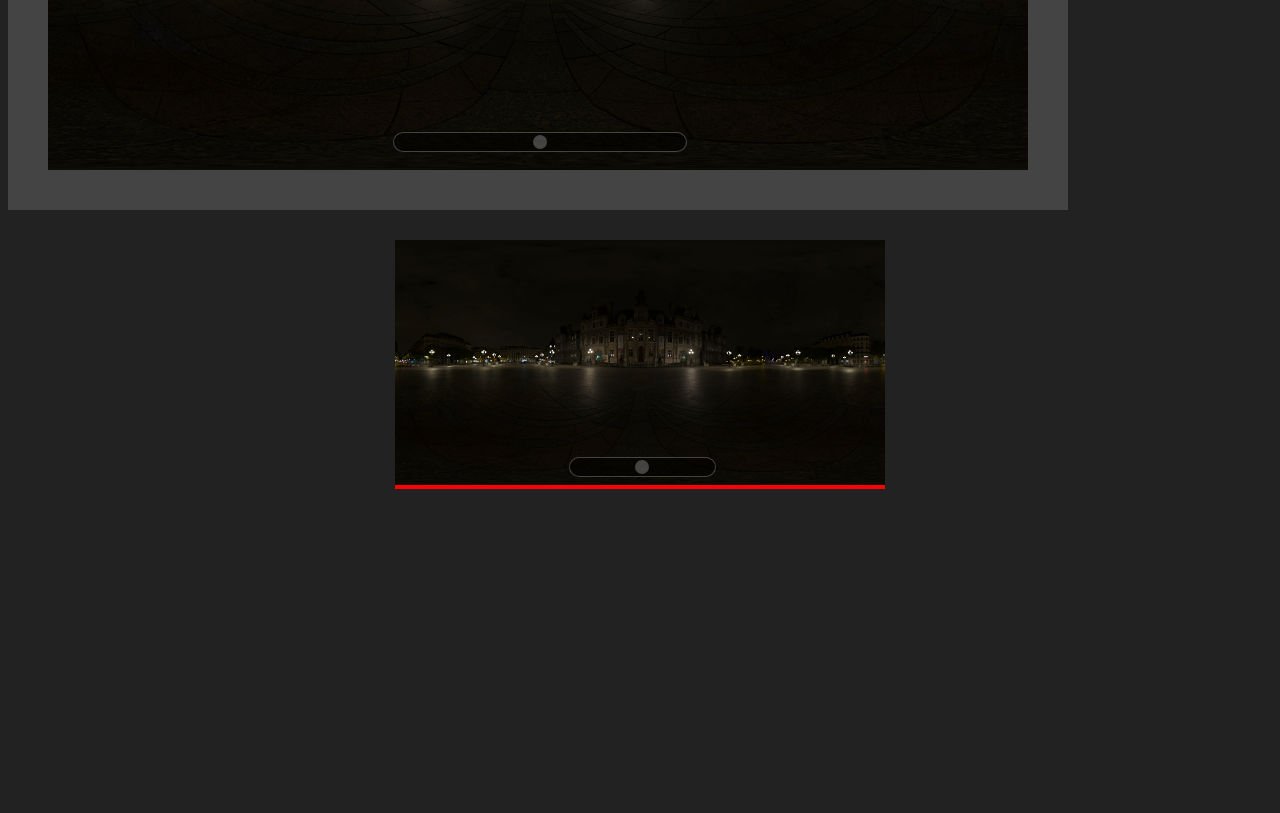
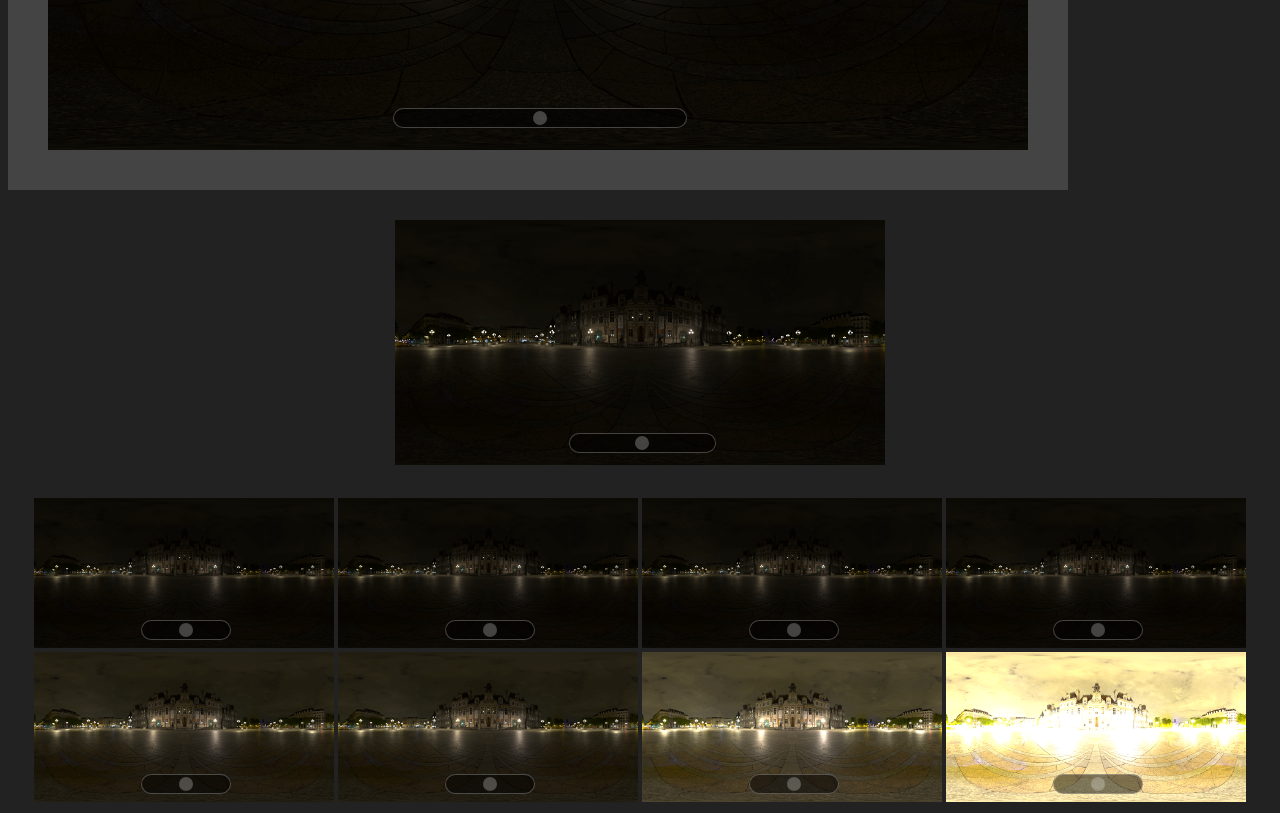
Before and after one commit to areinot/pixelmix, a plain HTML site: page index.html in a window 1280 px wide. Shown: the part 1080-1893 px from the top of the page. Before the commit the page ends 1599 px from the top, so only its background shows below. Drawn offline with Linux system fonts and the light colour scheme.

Commit message:
no message

```diff
--- a/index.html
+++ b/index.html
@@ -2,118 +2,12 @@
 <html>
 <meta content="text/html;charset=utf-8" http-equiv="Content-Type">
 <meta content="utf-8" http-equiv="encoding">
+
 <head>
 	<title>Pixel Mix</title>
 	<script src="pixelmix.js"></script>
-	<style>
-		.pixel-mix {
-			background: red;
-		}
-		div.pixel-mix-frame {
-			position: relative;
-			left: 0px;
-			right: 0px;
-			top: 0px;
-			bottom: 0px;
-			padding: 0px 0px 0px 0px;
-		}
-		input.pixel-mix-slider[type=range] {
-			position: absolute;
-			-webkit-appearance: none;
-			-moz-appearance: none;
-			-ms-appearance: none;
-			background: none;
-			width: 30%;
-			left: 35%;
-			bottom: 4%;
-		}
-		input.pixel-mix-slider[type=range]:focus {
-			outline: none;
-		}
+</head>
 
-		/*Track*/
-		input.pixel-mix-slider[type=range]::-webkit-slider-runnable-track {
-			animate: 0.2s;
-			height: 20px;
-			cursor: pointer;
-			border-radius: 12px;
-			padding: 2px;
-			background: rgba(0,0,0,0.5);
-			border: 1px solid rgba(255,255,255,0.25);
-		}
-		input.pixel-mix-slider[type=range]::-moz-range-track {
-			animate: 0.2s;
-			height: 18px;
-			cursor: pointer;
-			border-radius: 12px;
-			padding-left: 2px;
-			padding-right: 2px;
-			background: rgba(0,0,0,0.5);
-			border: 1px solid rgba(255,255,255,0.25);
-		}
-		input.pixel-mix-slider[type=range]::-ms-track {
-			animate: 0.2s;
-			height: 18px;
-			cursor: pointer;
-			border-radius: 12px;
-			background: rgba(0,0,0,0.5);
-			border: 1px solid rgba(255,255,255,0.25);
-		}
-
-		/*Track Hover*/
-		input[type=range]:hover::-moz-range-track {
-			background: rgba(0,0,0,0.5);
-			border: 1px solid rgba(255,255,255,0.5);
-		}
-		input[type=range]:hover::-webkit-slider-runnable-track {
-			background: rgba(0,0,0,0.5);
-			border: 1px solid rgba(255,255,255,0.5);
-		}
-		input[type=range]:hover::-ms-track {
-			background: rgba(0,0,0,0.5);
-			border: 1px solid rgba(255,255,255,0.5);
-		}
-
-		/*Thumb*/
-		input[type=range]::-webkit-slider-thumb {
-			-webkit-appearance: none;
-			height: 14px;
-			width: 14px;
-			border-radius: 8px;
-			cursor: pointer;
-			background: rgba(255,255,255,0.25);
-			border: none;
-		}
-		input[type=range]::-moz-range-thumb {
-			height: 14px;
-			width: 14px;
-			border-radius: 8px;
-			cursor: pointer;
-			background: rgba(255,255,255,0.25);
-			border: none;
-		}
-		input[type=range]::-ms-thumb {
-			height: 14px;
-			width: 14px;
-			border-radius: 8px;
-			cursor: pointer;
-			background: rgba(255,255,255,0.25);
-			border: none;
-			margin: 3px;
-		}
-
-		/*Thumb Hover*/
-		input[type=range]:hover::-moz-range-thumb {
-			background: rgba(255,255,255,0.5);
-		}
-		input[type=range]:hover::-webkit-slider-thumb {
-			background: rgba(255,255,255,0.5);
-		}
-		input[type=range]:hover::-ms-thumb {
-			background: rgba(255,255,255,0.5);
-		}
-	</style>
-</head>
 <body style="background-color: #222; color: #ddd; font-family: verdana; padding: 0">
 	<h2>Resize me! I'm so responsive.</h2>
 	<div
@@ -134,11 +28,11 @@
 			"data/panohdri_10.png",
 			"data/panohdri_11.png",
 			"data/panohdri_12.png"]'></div>
-	<p>
+
 	<div
 		class="pixel-mix"
 		slider-id="shared-slider"
-		style="width: 980px; height: 490px; padding: 40px; background-color: #444"
+		style="width: 980px; height: 490px; padding: 40px; background-color: #444;"
 		images='[
 			"data/panohdri_00.png",
 			"data/panohdri_01.png",
@@ -154,12 +48,12 @@
 			"data/panohdri_11.png",
 			"data/panohdri_12.png"]'>
 	</div>
-	</p>
+
 	<center>
 	<div
 		class="pixel-mix"
 		slider-id="second-slider"
-		style="max-width: 490px; margin: 30px;"
+		style="max-width: 490px; margin: 30px"
 		images='[
 			"data/panohdri_00.png",
 			"data/panohdri_01.png",
@@ -176,6 +70,94 @@
 			"data/panohdri_12.png"]'></div>
 	</center>
 
+	<center>
+	<table>
+		<tr>
+			<td
+			class="pixel-mix"
+			slider-id="second-slider"
+			style="max-width: 490px; margin: 30px"
+			images='[
+				"data/panohdri_00.png",
+				"data/panohdri_03.png",
+				"data/panohdri_06.png",
+				"data/panohdri_09.png",
+				"data/panohdri_12.png"]'></td>
+			<td
+			class="pixel-mix"
+			slider-id="second-slider"
+			style="max-width: 490px; margin: 30px"
+			images='[
+				"data/panohdri_00.png",
+				"data/panohdri_03.png",
+				"data/panohdri_06.png",
+				"data/panohdri_09.png",
+				"data/panohdri_12.png"]'></td>
+			<td
+			class="pixel-mix"
+			slider-id="second-slider"
+			style="max-width: 490px; margin: 30px"
+			images='[
+				"data/panohdri_00.png",
+				"data/panohdri_03.png",
+				"data/panohdri_06.png",
+				"data/panohdri_09.png",
+				"data/panohdri_12.png"]'></td>
+			<td
+			class="pixel-mix"
+			slider-id="second-slider"
+			style="max-width: 490px; margin: 30px"
+			images='[
+				"data/panohdri_00.png",
+				"data/panohdri_03.png",
+				"data/panohdri_06.png",
+				"data/panohdri_09.png",
+				"data/panohdri_12.png"]'></td>
+		</tr>
+		<tr>
+			<td
+			class="pixel-mix"
+			slider-id="second-slider"
+			style="max-width: 490px; margin: 30px"
+			images='[
+				"data/panohdri_00.png",
+				"data/panohdri_03.png",
+				"data/panohdri_07.png",
+				"data/panohdri_09.png",
+				"data/panohdri_11.png"]'></td>
+			<td
+			class="pixel-mix"
+			slider-id="second-slider"
+			style="max-width: 490px; margin: 30px"
+			images='[
+				"data/panohdri_00.png",
+				"data/panohdri_03.png",
+				"data/panohdri_07.png",
+				"data/panohdri_09.png",
+				"data/panohdri_11.png"]'></td>
+			<td
+			class="pixel-mix"
+			slider-id="second-slider"
+			style="max-width: 490px; margin: 30px"
+			images='[
+				"data/panohdri_06.png",
+				"data/panohdri_07.png",
+				"data/panohdri_08.png",
+				"data/panohdri_10.png",
+				"data/panohdri_12.png"]'></td>
+			<td
+			class="pixel-mix"
+			slider-id="second-slider"
+			style="max-width: 490px; margin: 30px"
+			images='[
+				"data/panohdri_08.png",
+				"data/panohdri_09.png",
+				"data/panohdri_10.png",
+				"data/panohdri_11.png",
+				"data/panohdri_12.png"]'></td>
+		</tr>
+	</table>
+	</center>
 	<script> PixelMix.initDOM(); </script> <!-- Call once per page -->
 </body>
 </html>
--- a/pixelmix.js
+++ b/pixelmix.js
@@ -92,7 +92,14 @@ class PixelMix { //@@@ extends HTMLElement {
 	}
 
 	static initDOM() {
-		//NOTE: This is run after the whole page is done loading because getBoundingClientRect() doesn't work before that
+		//Load a pile of slider styling into the header
+		var css = document.createElement("link");
+		css.rel = "stylesheet";
+		css.href = "slider.css";
+		css.type = "text/css";
+		document.head.insertBefore(css, document.head.firstChild);
+
+		//This is run after the whole page is done loading because getBoundingClientRect() doesn't work before that
 	  	var data = {};
 	  	data.dothething=function() {
 			data.mixers = [];
@@ -106,13 +113,14 @@ class PixelMix { //@@@ extends HTMLElement {
 
 	_resize() {
 		//NOTE: resize and getBoundingClientRect() does not work until the window.load() event is fired. DOMContentLoaded doesn't cut it.
-		var w = this.images[0].naturalWidth * 1000;
-		var h = this.images[0].naturalHeight * 1000;
+		var w = this.images[0].naturalWidth;
+		var h = this.images[0].naturalHeight;
 		var aspect = h / Math.max(1.0, w);
-		console.log("@@@ w: " + w + "\th:" + h + "\taspect: " + aspect);
 		var rect = this.frame.getBoundingClientRect();
 		this.canvas.width = Math.abs(rect.right - rect.left);
 		this.canvas.height = this.canvas.width * aspect;
+		this.element.style.height = this.canvas.height + "px";
+		this.frame.style.height = this.canvas.height + "px";
 		this._draw();
 	}
 
--- /dev/null
+++ b/slider.css
@@ -0,0 +1,108 @@
+div.pixel-mix {
+}
+div.pixel-mix-frame {
+	position: relative;
+	left: 0px;
+	right: 0px;
+	top: 0px;
+	bottom: 0px;
+}
+input.pixel-mix-slider[type=range] {
+	position: absolute;
+	-webkit-appearance: none;
+	-moz-appearance: none;
+	-ms-appearance: none;
+	background: none;
+	width: 30%;
+	left: 35%;
+	bottom: 4%;
+}
+input.pixel-mix-slider[type=range]:focus {
+	outline: none;
+}
+
+/*Track*/
+
+input.pixel-mix-slider[type=range]::-webkit-slider-runnable-track {
+	animate: 0.2s;
+	height: 20px;
+	cursor: pointer;
+	border-radius: 12px;
+	padding: 2px;
+	background: rgba(0,0,0,0.5);
+	border: 1px solid rgba(255,255,255,0.25);
+}
+input.pixel-mix-slider[type=range]::-moz-range-track {
+	animate: 0.2s;
+	height: 18px;
+	cursor: pointer;
+	border-radius: 12px;
+	padding-left: 2px;
+	padding-right: 2px;
+	background: rgba(0,0,0,0.5);
+	border: 1px solid rgba(255,255,255,0.25);
+}
+input.pixel-mix-slider[type=range]::-ms-track {
+	animate: 0.2s;
+	height: 18px;
+	cursor: pointer;
+	border-radius: 12px;
+	background: rgba(0,0,0,0.5);
+	border: 1px solid rgba(255,255,255,0.25);
+}
+
+/*Track Hover*/
+
+input.pixel-mix-slider[type=range]:hover::-moz-range-track {
+	background: rgba(0,0,0,0.5);
+	border: 1px solid rgba(255,255,255,0.5);
+}
+input.pixel-mix-slider[type=range]:hover::-webkit-slider-runnable-track {
+	background: rgba(0,0,0,0.5);
+	border: 1px solid rgba(255,255,255,0.5);
+}
+input.pixel-mix-slider[type=range]:hover::-ms-track {
+	background: rgba(0,0,0,0.5);
+	border: 1px solid rgba(255,255,255,0.5);
+}
+
+/*Thumb*/
+
+input.pixel-mix-slider[type=range]::-webkit-slider-thumb {
+	-webkit-appearance: none;
+	height: 14px;
+	width: 14px;
+	border-radius: 8px;
+	cursor: pointer;
+	background: rgba(255,255,255,0.25);
+	border: none;
+}
+input.pixel-mix-slider[type=range]::-moz-range-thumb {
+	height: 14px;
+	width: 14px;
+	border-radius: 8px;
+	cursor: pointer;
+	background: rgba(255,255,255,0.25);
+	border: none;
+}
+input.pixel-mix-slider[type=range]::-ms-thumb {
+	height: 14px;
+	width: 14px;
+	border-radius: 8px;
+	cursor: pointer;
+	background: rgba(255,255,255,0.25);
+	border: none;
+	margin: 3px;
+}
+
+/*Thumb Hover*/
+
+input.pixel-mix-slider[type=range]:hover::-moz-range-thumb {
+	background: rgba(255,255,255,0.5);
+}
+input.pixel-mix-slider[type=range]:hover::-webkit-slider-thumb {
+	background: rgba(255,255,255,0.5);
+}
+input.pixel-mix-slider[type=range]:hover::-ms-thumb {
+	background: rgba(255,255,255,0.5);
+}
```
